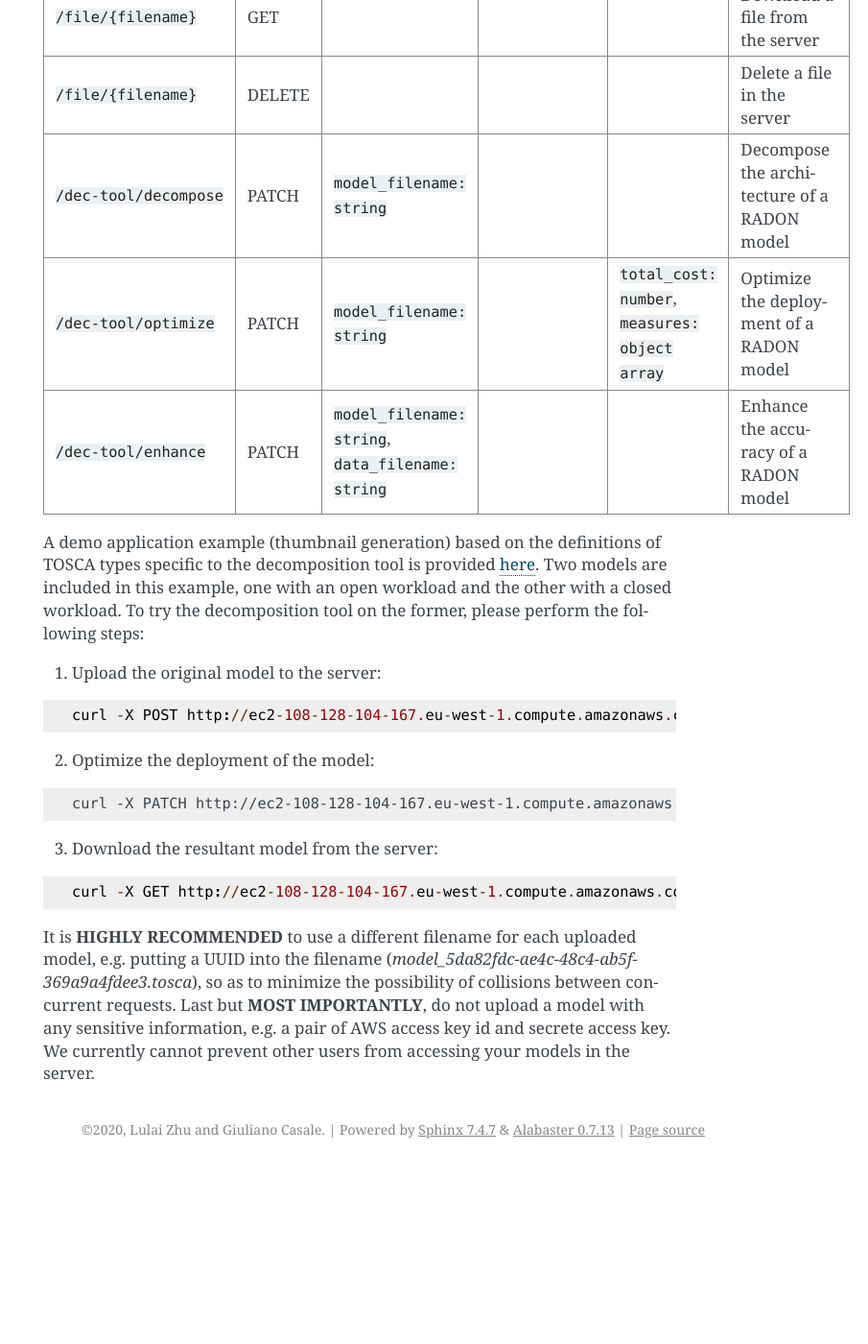
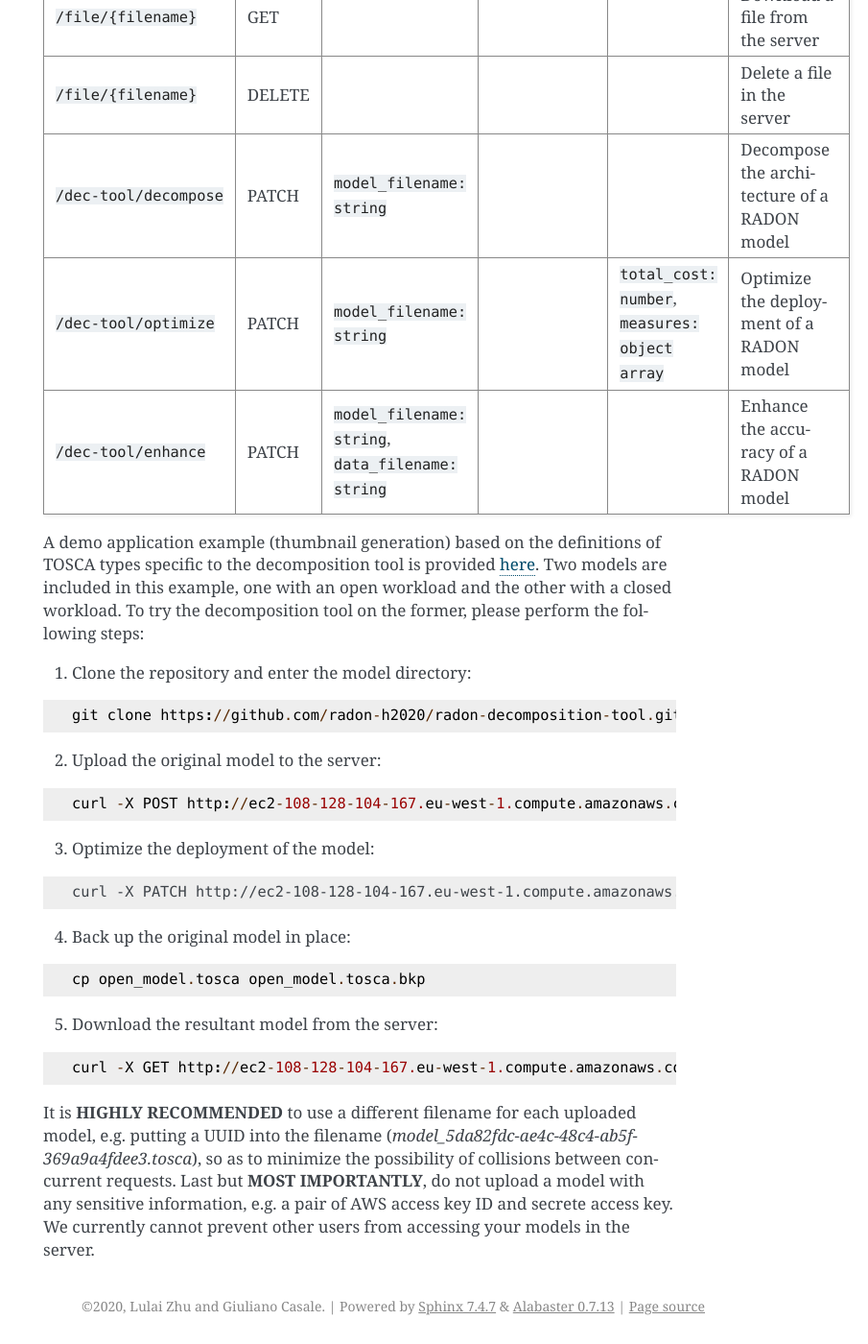
Before and after one commit to radon-h2020/radon-decomposition-tool, a Sphinx documentation site: the page built from docs/getting-started.rst, in a window 1280 px wide and 1400 px high, scrolled down 298 px. Shown: the whole window at 96% size, without its empty margins (375-1280 px from the left). Built offline with Sphinx 7.4.7, drawn with Linux system fonts in a browser that asks for light colours; before the commit the page ends 1514 px from its top, so only the background shows below that.

```diff
--- a/docs/getting-started.rst
+++ b/docs/getting-started.rst
@@ -13,22 +13,34 @@ The decomposition tool has been made available on an Amazon EC2 instance with a
 
 A demo application example (thumbnail generation) based on the definitions of TOSCA types specific to the decomposition tool is provided `here <https://github.com/radon-h2020/radon-decomposition-tool>`_. Two models are included in this example, one with an open workload and the other with a closed workload. To try the decomposition tool on the former, please perform the following steps:
 
-1. Upload the original model to the server:
+1. Clone the repository and enter the model directory:
+
+::
+
+  git clone https://github.com/radon-h2020/radon-decomposition-tool.git && cd radon-decomposition-tool/demo-app
+
+2. Upload the original model to the server:
 
 ::
 
   curl -X POST http://ec2-108-128-104-167.eu-west-1.compute.amazonaws.com:9000/files/model.tosca -F 'file=@open_model.tosca'
 
-2. Optimize the deployment of the model:
+3. Optimize the deployment of the model:
 
 ::
 
   curl -X PATCH http://ec2-108-128-104-167.eu-west-1.compute.amazonaws.com:9000/dec-tool/optimize?filename=model.tosca
 
-3. Download the resultant model from the server:
+4. Back up the original model in place:
+
+::
+
+  cp open_model.tosca open_model.tosca.bkp
+
+5. Download the resultant model from the server:
 
 ::
 
   curl -X GET http://ec2-108-128-104-167.eu-west-1.compute.amazonaws.com:9000/files/model.tosca -o open_model.tosca
 
-It is **HIGHLY RECOMMENDED** to use a different filename for each uploaded model, e.g. putting a UUID into the filename (`model_5da82fdc-ae4c-48c4-ab5f-369a9a4fdee3.tosca`), so as to minimize the possibility of collisions between concurrent requests. Last but **MOST IMPORTANTLY**, do not upload a model with any sensitive information, e.g. a pair of AWS access key id and secrete access key. We currently cannot prevent other users from accessing your models in the server.
+It is **HIGHLY RECOMMENDED** to use a different filename for each uploaded model, e.g. putting a UUID into the filename (`model_5da82fdc-ae4c-48c4-ab5f-369a9a4fdee3.tosca`), so as to minimize the possibility of collisions between concurrent requests. Last but **MOST IMPORTANTLY**, do not upload a model with any sensitive information, e.g. a pair of AWS access key ID and secrete access key. We currently cannot prevent other users from accessing your models in the server.
```
Also changed, not shown: README.md (+10 -4 lines).
